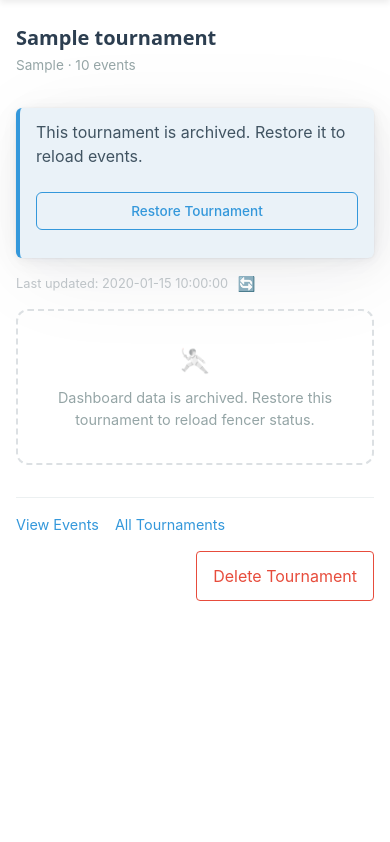
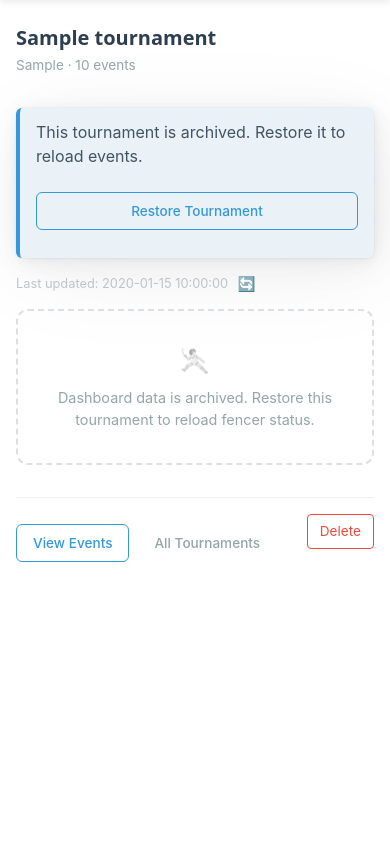
Before and after one commit to Remco28/fencer-schedules, a FastAPI app: template app/templates/tournament_dashboard.html in a window 390 px wide. Shown: the part 51-893 px from the top of the page. Run offline with FastAPI, Linux system fonts and the light colour scheme; the template is opened without the code that fills it: most values are stand-ins (such as "Sample title", 1, 10 or a date in 2020).

Commit message:
style(ui): fix mobile padding cutoff and improve action buttons
- Increase bottom padding to 8rem to prevent mobile nav overlap
- Style 'View Events' as a prominent button
- Standardize 'Delete' buttons as small/danger
- Organize dashboard footer layout

```diff
--- a/app/static/styles.css
+++ b/app/static/styles.css
@@ -154,7 +154,7 @@ nav ul li {
    ======================================== */
 main.container {
     padding-top: 1.5rem;
-    padding-bottom: 6rem; /* Generous padding to prevent mobile cutoff */
+    padding-bottom: 8rem; /* Increased from 6rem to 8rem for mobile safety */
     min-height: 100vh;
 }
 
--- a/app/templates/tournament_dashboard.html
+++ b/app/templates/tournament_dashboard.html
@@ -167,12 +167,14 @@
     {% endif %}
 
     <footer class="dashboard-footer">
-        <a href="/tournament/{{ tournament.id }}">View Events</a>
-        <a href="/dashboard">All Tournaments</a>
+        <div style="display: flex; gap: 0.5rem; align-items: center;">
+            <a href="/tournament/{{ tournament.id }}" class="btn small outline">View Events</a>
+            <a href="/dashboard" class="btn small outline" style="border-color: transparent; color: var(--text-muted);">All Tournaments</a>
+        </div>
         <form method="post" action="/tournament/{{ tournament.id }}/delete" style="margin-left: auto;">
             <input type="hidden" name="csrf_token" value="{{ csrf_token() }}">
-            <button type="submit" class="outline danger" onclick="return confirm('Delete this tournament and all tracking data?')">
-                Delete Tournament
+            <button type="submit" class="outline danger small" onclick="return confirm('Delete this tournament and all tracking data?')">
+                Delete
             </button>
         </form>
     </footer>
--- a/app/templates/tournament_detail.html
+++ b/app/templates/tournament_detail.html
@@ -70,7 +70,7 @@
 
     <form method="post" action="/tournament/{{ tournament.id }}/delete" style="margin-top: 2rem;">
         <input type="hidden" name="csrf_token" value="{{ csrf_token() }}">
-        <button type="submit" class="outline" onclick="return confirm('Delete this tournament?')">
+        <button type="submit" class="outline danger small" onclick="return confirm('Delete this tournament?')">
             Delete Tournament
         </button>
     </form>
```
Also changed, not shown: comms/log.md (+1 -0 lines).
